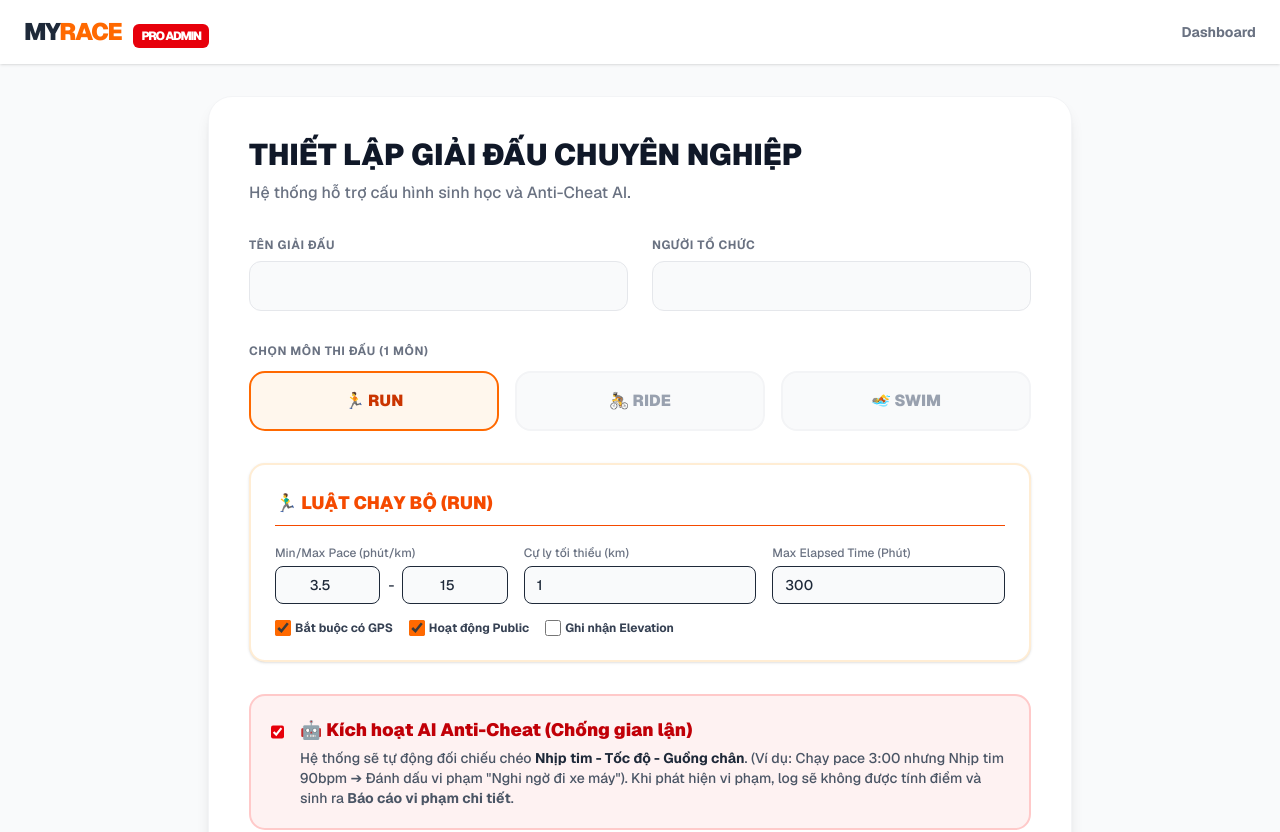
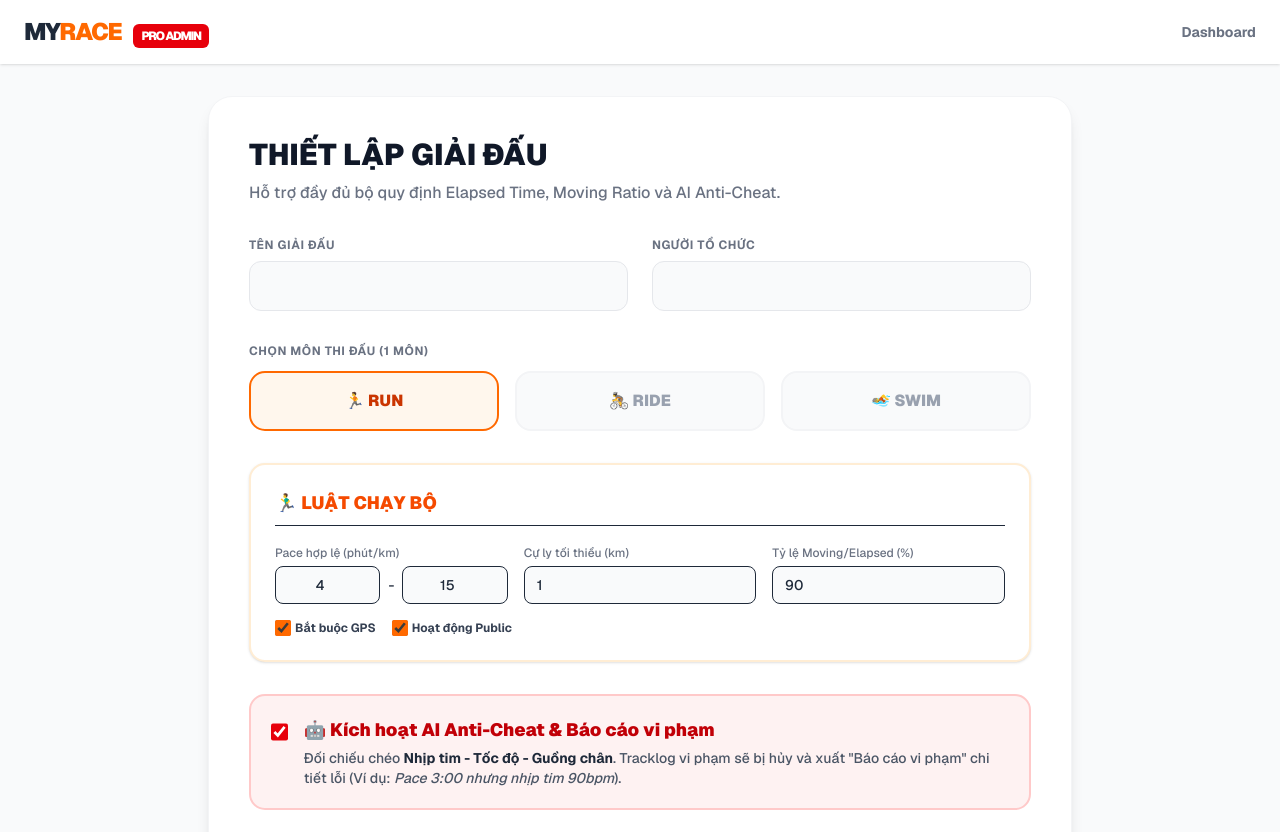
Before and after one commit to Lamvanhienvn/myrace-frontend, a Next.js app: page /admin in a window 1280 px wide. Shown: the top 832 px of the page. Built offline with nearby package versions, Linux system fonts and the light colour scheme.

Commit message:
Update V3 Admin

```diff
--- a/app/admin/page.tsx
+++ b/app/admin/page.tsx
@@ -1,5 +1,5 @@
 "use client";
-import React, { useState } from 'react';
+import React, { useState, useEffect } from 'react';
 
 export default function UltimateAdminPage() {
   const [events, setEvents] = useState<any[]>([]);
@@ -11,28 +11,37 @@ export default function UltimateAdminPage() {
   const [includeRide, setIncludeRide] = useState(false);
   const [includeSwim, setIncludeSwim] = useState(false);
 
-  // Biến đếm số môn để quyết định ẩn/hiện Hệ số quy đổi điểm
   const selectedSportsCount = [includeRun, includeRide, includeSwim].filter(Boolean).length;
 
-  // 2. Cấu hình CHẠY BỘ (RUN)
+  // 2. Quản lý Quy đổi điểm (Chỉ khả dụng khi >= 2 môn)
+  const [enablePointsConversion, setEnablePointsConversion] = useState(false);
+
+  // Reset tuỳ chọn điểm nếu chọn lại còn 1 môn
+  useEffect(() => {
+    if (selectedSportsCount < 2) {
+      setEnablePointsConversion(false);
+    }
+  }, [selectedSportsCount]);
+
+  // 3. Cấu hình CHẠY BỘ (RUN) - Chuẩn File Quy Định
   const [runConfig, setRunConfig] = useState({
-    multiplier: 10, minDistance: 1, maxElapsedTimeMin: 300,
-    paceMin: 3.5, paceMax: 15, requireGps: true, requirePublic: true, requireElevation: false
+    multiplier: 10, minDistance: 1.0, movingRatio: 90,
+    paceMin: 4.0, paceMax: 15.0, requireGps: true, requirePublic: true
   });
 
-  // 3. Cấu hình ĐẠP XE (RIDE)
+  // 4. Cấu hình ĐẠP XE (RIDE) - Chuẩn File Quy Định
   const [rideConfig, setRideConfig] = useState({
-    multiplier: 3, minDistance: 5, maxElapsedTimeMin: 600,
-    speedMin: 10, speedMax: 45, requireHr: true, requireCadence: true
+    multiplier: 3, minDistance: 5.0, movingRatio: 85,
+    speedMin: 15, speedMax: 45, requireHr: true, requireCadence: true, cadenceMin: 60, cadenceMax: 100
   });
 
-  // 4. Cấu hình BƠI LỘI (SWIM)
+  // 5. Cấu hình BƠI LỘI (SWIM) - Chuẩn File Quy Định
   const [swimConfig, setSwimConfig] = useState({
-    multiplier: 40, minDistance: 0.5, swimType: "pool", // "pool" hoặc "open"
-    paceMin: 1.5, paceMax: 5, requireHr: false
+    multiplier: 40, minDistance: 0.1, movingRatio: 90, swimType: "pool",
+    paceMin: 1.5, paceMax: 3.5
   });
 
-  // 5. Cấu hình ANTI-CHEAT AI
+  // 6. Cấu hình ANTI-CHEAT AI
   const [enableAntiCheat, setEnableAntiCheat] = useState(true);
 
   // Nộp Form
@@ -45,6 +54,7 @@ export default function UltimateAdminPage() {
       id: Date.now(), name: eventName, creator: creatorName, status: "Pending",
       sports: { run: includeRun, ride: includeRide, swim: includeSwim },
       settings: {
+        pointsConversion: enablePointsConversion,
         run: includeRun ? runConfig : null,
         ride: includeRide ? rideConfig : null,
         swim: includeSwim ? swimConfig : null,
@@ -53,7 +63,7 @@ export default function UltimateAdminPage() {
     };
     setEvents([newEvent, ...events]);
     setEventName("");
-    alert("🚀 Đã tạo giải đấu với bộ luật Chuyên Nghiệp! Đang chờ duyệt.");
+    alert("🚀 Đã tạo giải đấu với bộ luật siêu chuẩn! Đang chờ duyệt.");
   };
 
   return (
@@ -69,8 +79,8 @@ export default function UltimateAdminPage() {
 
       <div className="max-w-4xl mx-auto px-4">
         <div className="bg-white rounded-3xl p-6 md:p-10 shadow-lg border border-gray-100">
-          <h2 className="text-3xl font-black text-gray-900 mb-2 uppercase">Thiết lập Giải Đấu Chuyên Nghiệp</h2>
-          <p className="text-gray-500 mb-8 font-medium">Hệ thống hỗ trợ cấu hình sinh học và Anti-Cheat AI.</p>
+          <h2 className="text-3xl font-black text-gray-900 mb-2 uppercase">Thiết lập Giải Đấu</h2>
+          <p className="text-gray-500 mb-8 font-medium">Hỗ trợ đầy đủ bộ quy định Elapsed Time, Moving Ratio và AI Anti-Cheat.</p>
 
           <form onSubmit={handleSubmitEvent} className="space-y-8">
             {/* Thông tin cơ bản */}
@@ -95,22 +105,33 @@ export default function UltimateAdminPage() {
               </div>
             </div>
 
-            {/* Cảnh báo tính điểm */}
+            {/* Tuỳ chọn Quy đổi điểm (Chỉ hiện khi có >= 2 môn) */}
             {selectedSportsCount > 1 && (
-              <div className="bg-yellow-50 border border-yellow-200 text-yellow-800 p-4 rounded-xl text-sm font-bold flex items-center gap-2">
-                <span>⚠️</span> Vì giải đấu có {selectedSportsCount} môn, sếp cần thiết lập "Hệ số quy đổi điểm" cho từng môn để xếp hạng chung.
+              <div className={`p-4 rounded-2xl border-2 flex items-center justify-between transition cursor-pointer ${enablePointsConversion ? 'bg-purple-50 border-purple-200' : 'bg-gray-50 border-gray-200'}`} onClick={() => setEnablePointsConversion(!enablePointsConversion)}>
+                <div>
+                  <h4 className={`text-sm font-black ${enablePointsConversion ? 'text-purple-700' : 'text-gray-600'}`}>🎯 Kích hoạt Hệ thống Quy đổi điểm</h4>
+                  <p className="text-xs text-gray-500 font-medium mt-1">Cho phép xếp hạng chung các VĐV chơi nhiều môn khác nhau.</p>
+                </div>
+                <div className={`w-12 h-6 rounded-full relative transition-colors ${enablePointsConversion ? 'bg-purple-600' : 'bg-gray-300'}`}>
+                  <div className={`w-4 h-4 rounded-full bg-white absolute top-1 transition-all ${enablePointsConversion ? 'left-7' : 'left-1'}`}></div>
+                </div>
               </div>
             )}
 
             {/* BOX CẤU HÌNH CHẠY BỘ */}
             {includeRun && (
               <div className="p-6 bg-white rounded-2xl border-2 border-orange-100 shadow-sm">
-                <h4 className="text-lg font-black text-orange-600 mb-4 border-b pb-2">🏃‍♂️ LUẬT CHẠY BỘ (RUN)</h4>
+                <div className="flex justify-between items-center mb-4 border-b pb-2">
+                  <h4 className="text-lg font-black text-orange-600">🏃‍♂️ LUẬT CHẠY BỘ</h4>
+                  {enablePointsConversion && (
+                    <div className="flex items-center gap-2 bg-orange-50 px-3 py-1.5 rounded-lg border border-orange-200">
+                      <label className="text-orange-700 text-xs font-bold">Hệ số (1km = ? điểm):</label>
+                      <input type="number" value={runConfig.multiplier} onChange={(e) => setRunConfig({...runConfig, multiplier: Number(e.target.value)})} className="w-16 bg-white border border-orange-200 px-2 py-1 rounded text-center text-sm font-black text-orange-700 focus:outline-none" />
+                    </div>
+                  )}
+                </div>
                 <div className="grid md:grid-cols-3 gap-4 text-sm font-medium">
-                  {selectedSportsCount > 1 && (
-                    <div><label className="text-gray-500 text-xs">Hệ số (1km = ? điểm)</label><input type="number" value={runConfig.multiplier} onChange={(e) => setRunConfig({...runConfig, multiplier: Number(e.target.value)})} className="w-full mt-1 bg-gray-50 border px-3 py-2 rounded-lg" /></div>
-                  )}
-                  <div><label className="text-gray-500 text-xs">Min/Max Pace (phút/km)</label>
+                  <div><label className="text-gray-500 text-xs">Pace hợp lệ (phút/km)</label>
                     <div className="flex items-center gap-2 mt-1">
                       <input type="number" step="0.1" value={runConfig.paceMin} onChange={(e) => setRunConfig({...runConfig, paceMin: Number(e.target.value)})} className="w-full bg-gray-50 border px-2 py-2 rounded-lg text-center" />
                       <span>-</span>
@@ -118,12 +139,11 @@ export default function UltimateAdminPage() {
                     </div>
                   </div>
                   <div><label className="text-gray-500 text-xs">Cự ly tối thiểu (km)</label><input type="number" step="0.1" value={runConfig.minDistance} onChange={(e) => setRunConfig({...runConfig, minDistance: Number(e.target.value)})} className="w-full mt-1 bg-gray-50 border px-3 py-2 rounded-lg" /></div>
-                  <div><label className="text-gray-500 text-xs">Max Elapsed Time (Phút)</label><input type="number" value={runConfig.maxElapsedTimeMin} onChange={(e) => setRunConfig({...runConfig, maxElapsedTimeMin: Number(e.target.value)})} className="w-full mt-1 bg-gray-50 border px-3 py-2 rounded-lg" /></div>
+                  <div><label className="text-gray-500 text-xs">Tỷ lệ Moving/Elapsed (%)</label><input type="number" value={runConfig.movingRatio} onChange={(e) => setRunConfig({...runConfig, movingRatio: Number(e.target.value)})} className="w-full mt-1 bg-gray-50 border px-3 py-2 rounded-lg" /></div>
                 </div>
                 <div className="mt-4 flex flex-wrap gap-4 text-xs font-bold text-gray-700">
-                  <label className="flex items-center gap-1"><input type="checkbox" checked={runConfig.requireGps} onChange={(e) => setRunConfig({...runConfig, requireGps: e.target.checked})} className="accent-orange-500 w-4 h-4" /> Bắt buộc có GPS</label>
+                  <label className="flex items-center gap-1"><input type="checkbox" checked={runConfig.requireGps} onChange={(e) => setRunConfig({...runConfig, requireGps: e.target.checked})} className="accent-orange-500 w-4 h-4" /> Bắt buộc GPS</label>
                   <label className="flex items-center gap-1"><input type="checkbox" checked={runConfig.requirePublic} onChange={(e) => setRunConfig({...runConfig, requirePublic: e.target.checked})} className="accent-orange-500 w-4 h-4" /> Hoạt động Public</label>
-                  <label className="flex items-center gap-1"><input type="checkbox" checked={runConfig.requireElevation} onChange={(e) => setRunConfig({...runConfig, requireElevation: e.target.checked})} className="accent-orange-500 w-4 h-4" /> Ghi nhận Elevation</label>
                 </div>
               </div>
             )}
@@ -131,23 +151,36 @@ export default function UltimateAdminPage() {
             {/* BOX CẤU HÌNH ĐẠP XE */}
             {includeRide && (
               <div className="p-6 bg-white rounded-2xl border-2 border-blue-100 shadow-sm">
-                <h4 className="text-lg font-black text-blue-600 mb-4 border-b pb-2">🚴 LUẬT ĐẠP XE (RIDE)</h4>
-                <div className="grid md:grid-cols-3 gap-4 text-sm font-medium">
-                  {selectedSportsCount > 1 && (
-                    <div><label className="text-gray-500 text-xs">Hệ số (1km = ? điểm)</label><input type="number" value={rideConfig.multiplier} onChange={(e) => setRideConfig({...rideConfig, multiplier: Number(e.target.value)})} className="w-full mt-1 bg-gray-50 border px-3 py-2 rounded-lg" /></div>
+                 <div className="flex justify-between items-center mb-4 border-b pb-2">
+                  <h4 className="text-lg font-black text-blue-600">🚴 LUẬT ĐẠP XE</h4>
+                  {enablePointsConversion && (
+                    <div className="flex items-center gap-2 bg-blue-50 px-3 py-1.5 rounded-lg border border-blue-200">
+                      <label className="text-blue-700 text-xs font-bold">Hệ số (1km = ? điểm):</label>
+                      <input type="number" value={rideConfig.multiplier} onChange={(e) => setRideConfig({...rideConfig, multiplier: Number(e.target.value)})} className="w-16 bg-white border border-blue-200 px-2 py-1 rounded text-center text-sm font-black text-blue-700 focus:outline-none" />
+                    </div>
                   )}
-                  <div><label className="text-gray-500 text-xs">Tốc độ (km/h) [Min-Max]</label>
+                </div>
+                <div className="grid md:grid-cols-4 gap-4 text-sm font-medium">
+                  <div><label className="text-gray-500 text-xs">Tốc độ (km/h)</label>
                     <div className="flex items-center gap-2 mt-1">
-                      <input type="number" value={rideConfig.speedMin} onChange={(e) => setRideConfig({...rideConfig, speedMin: Number(e.target.value)})} className="w-full bg-gray-50 border px-2 py-2 rounded-lg text-center" />
+                      <input type="number" value={rideConfig.speedMin} onChange={(e) => setRideConfig({...rideConfig, speedMin: Number(e.target.value)})} className="w-full bg-gray-50 border px-2 py-2 rounded-lg text-center p-1" />
                       <span>-</span>
-                      <input type="number" value={rideConfig.speedMax} onChange={(e) => setRideConfig({...rideConfig, speedMax: Number(e.target.value)})} className="w-full bg-gray-50 border px-2 py-2 rounded-lg text-center" />
+                      <input type="number" value={rideConfig.speedMax} onChange={(e) => setRideConfig({...rideConfig, speedMax: Number(e.target.value)})} className="w-full bg-gray-50 border px-2 py-2 rounded-lg text-center p-1" />
+                    </div>
+                  </div>
+                  <div><label className="text-gray-500 text-xs">Guồng (rpm)</label>
+                    <div className="flex items-center gap-2 mt-1">
+                      <input type="number" value={rideConfig.cadenceMin} onChange={(e) => setRideConfig({...rideConfig, cadenceMin: Number(e.target.value)})} className="w-full bg-gray-50 border px-2 py-2 rounded-lg text-center p-1" />
+                      <span>-</span>
+                      <input type="number" value={rideConfig.cadenceMax} onChange={(e) => setRideConfig({...rideConfig, cadenceMax: Number(e.target.value)})} className="w-full bg-gray-50 border px-2 py-2 rounded-lg text-center p-1" />
                     </div>
                   </div>
                   <div><label className="text-gray-500 text-xs">Cự ly tối thiểu (km)</label><input type="number" step="0.1" value={rideConfig.minDistance} onChange={(e) => setRideConfig({...rideConfig, minDistance: Number(e.target.value)})} className="w-full mt-1 bg-gray-50 border px-3 py-2 rounded-lg" /></div>
+                  <div><label className="text-gray-500 text-xs">Moving/Elapsed (%)</label><input type="number" value={rideConfig.movingRatio} onChange={(e) => setRideConfig({...rideConfig, movingRatio: Number(e.target.value)})} className="w-full mt-1 bg-gray-50 border px-3 py-2 rounded-lg" /></div>
                 </div>
                 <div className="mt-4 flex flex-wrap gap-4 text-xs font-bold text-gray-700">
-                  <label className="flex items-center gap-1"><input type="checkbox" checked={rideConfig.requireHr} onChange={(e) => setRideConfig({...rideConfig, requireHr: e.target.checked})} className="accent-blue-500 w-4 h-4" /> Bắt buộc có Nhịp tim (HR)</label>
-                  <label className="flex items-center gap-1"><input type="checkbox" checked={rideConfig.requireCadence} onChange={(e) => setRideConfig({...rideConfig, requireCadence: e.target.checked})} className="accent-blue-500 w-4 h-4" /> Bắt buộc có Guồng chân (Cadence)</label>
+                  <label className="flex items-center gap-1"><input type="checkbox" checked={rideConfig.requireHr} onChange={(e) => setRideConfig({...rideConfig, requireHr: e.target.checked})} className="accent-blue-500 w-4 h-4" /> Bắt buộc Nhịp tim (HR)</label>
+                  <label className="flex items-center gap-1"><input type="checkbox" checked={rideConfig.requireCadence} onChange={(e) => setRideConfig({...rideConfig, requireCadence: e.target.checked})} className="accent-blue-500 w-4 h-4" /> Bắt buộc Guồng chân</label>
                 </div>
               </div>
             )}
@@ -155,20 +188,23 @@ export default function UltimateAdminPage() {
             {/* BOX CẤU HÌNH BƠI LỘI */}
             {includeSwim && (
               <div className="p-6 bg-white rounded-2xl border-2 border-cyan-100 shadow-sm">
-                <h4 className="text-lg font-black text-cyan-600 mb-4 border-b pb-2">🏊 LUẬT BƠI LỘI (SWIM)</h4>
-
+                <div className="flex justify-between items-center mb-4 border-b pb-2">
+                  <h4 className="text-lg font-black text-cyan-600">🏊 LUẬT BƠI LỘI</h4>
+                  {enablePointsConversion && (
+                    <div className="flex items-center gap-2 bg-cyan-50 px-3 py-1.5 rounded-lg border border-cyan-200">
+                      <label className="text-cyan-700 text-xs font-bold">Hệ số (1km = ? điểm):</label>
+                      <input type="number" value={swimConfig.multiplier} onChange={(e) => setSwimConfig({...swimConfig, multiplier: Number(e.target.value)})} className="w-16 bg-white border border-cyan-200 px-2 py-1 rounded text-center text-sm font-black text-cyan-700 focus:outline-none" />
+                    </div>
+                  )}
+                </div>
                 <div className="mb-4">
-                  <label className="text-gray-500 text-xs font-bold block mb-2">Loại hình bơi (Quyết định GPS)</label>
+                  <label className="text-gray-500 text-xs font-bold block mb-2">Loại hình bơi (Xác định GPS)</label>
                   <div className="flex gap-4">
-                    <label className="flex items-center gap-2 text-sm font-bold"><input type="radio" name="swimType" checked={swimConfig.swimType === "open"} onChange={() => setSwimConfig({...swimConfig, swimType: "open"})} className="accent-cyan-500" /> Bơi biển/Hồ (Bắt buộc GPS)</label>
+                    <label className="flex items-center gap-2 text-sm font-bold"><input type="radio" name="swimType" checked={swimConfig.swimType === "open"} onChange={() => setSwimConfig({...swimConfig, swimType: "open"})} className="accent-cyan-500" /> Bơi biển/Hồ (Có GPS)</label>
                     <label className="flex items-center gap-2 text-sm font-bold"><input type="radio" name="swimType" checked={swimConfig.swimType === "pool"} onChange={() => setSwimConfig({...swimConfig, swimType: "pool"})} className="accent-cyan-500" /> Bơi bể (Không cần GPS)</label>
                   </div>
                 </div>
-
                 <div className="grid md:grid-cols-3 gap-4 text-sm font-medium">
-                  {selectedSportsCount > 1 && (
-                    <div><label className="text-gray-500 text-xs">Hệ số (1km = ? điểm)</label><input type="number" value={swimConfig.multiplier} onChange={(e) => setSwimConfig({...swimConfig, multiplier: Number(e.target.value)})} className="w-full mt-1 bg-gray-50 border px-3 py-2 rounded-lg" /></div>
-                  )}
                   <div><label className="text-gray-500 text-xs">Pace Bơi (phút/100m)</label>
                     <div className="flex items-center gap-2 mt-1">
                       <input type="number" step="0.1" value={swimConfig.paceMin} onChange={(e) => setSwimConfig({...swimConfig, paceMin: Number(e.target.value)})} className="w-full bg-gray-50 border px-2 py-2 rounded-lg text-center" />
@@ -177,9 +213,7 @@ export default function UltimateAdminPage() {
                     </div>
                   </div>
                   <div><label className="text-gray-500 text-xs">Cự ly tối thiểu (km)</label><input type="number" step="0.1" value={swimConfig.minDistance} onChange={(e) => setSwimConfig({...swimConfig, minDistance: Number(e.target.value)})} className="w-full mt-1 bg-gray-50 border px-3 py-2 rounded-lg" /></div>
-                </div>
-                <div className="mt-4 flex flex-wrap gap-4 text-xs font-bold text-gray-700">
-                  <label className="flex items-center gap-1"><input type="checkbox" checked={swimConfig.requireHr} onChange={(e) => setSwimConfig({...swimConfig, requireHr: e.target.checked})} className="accent-cyan-500 w-4 h-4" /> Bắt buộc có Nhịp tim (HR)</label>
+                  <div><label className="text-gray-500 text-xs">Tỷ lệ Moving/Elapsed (%)</label><input type="number" value={swimConfig.movingRatio} onChange={(e) => setSwimConfig({...swimConfig, movingRatio: Number(e.target.value)})} className="w-full mt-1 bg-gray-50 border px-3 py-2 rounded-lg" /></div>
                 </div>
               </div>
             )}
@@ -188,8 +222,8 @@ export default function UltimateAdminPage() {
             <div className={`p-5 rounded-2xl border-2 flex items-start gap-4 transition ${enableAntiCheat ? 'bg-red-50 border-red-200' : 'bg-gray-50 border-gray-200'}`}>
               <input type="checkbox" checked={enableAntiCheat} onChange={(e) => setEnableAntiCheat(e.target.checked)} className="w-6 h-6 mt-1 accent-red-600 cursor-pointer" />
               <div>
-                <h4 className={`text-lg font-black ${enableAntiCheat ? 'text-red-700' : 'text-gray-500'}`}>🤖 Kích hoạt AI Anti-Cheat (Chống gian lận)</h4>
-                <p className="text-sm text-gray-600 mt-1 font-medium">Hệ thống sẽ tự động đối chiếu chéo <span className="font-bold text-gray-800">Nhịp tim - Tốc độ - Guồng chân</span>. (Ví dụ: Chạy pace 3:00 nhưng Nhịp tim 90bpm ➔ Đánh dấu vi phạm "Nghi ngờ đi xe máy"). Khi phát hiện vi phạm, log sẽ không được tính điểm và sinh ra <b>Báo cáo vi phạm chi tiết</b>.</p>
+                <h4 className={`text-lg font-black ${enableAntiCheat ? 'text-red-700' : 'text-gray-500'}`}>🤖 Kích hoạt AI Anti-Cheat & Báo cáo vi phạm</h4>
+                <p className="text-sm text-gray-600 mt-1 font-medium">Đối chiếu chéo <span className="font-bold text-gray-800">Nhịp tim - Tốc độ - Guồng chân</span>. Tracklog vi phạm sẽ bị hủy và xuất "Báo cáo vi phạm" chi tiết lỗi (Ví dụ: <i>Pace 3:00 nhưng nhịp tim 90bpm</i>).</p>
               </div>
             </div>
 
```
